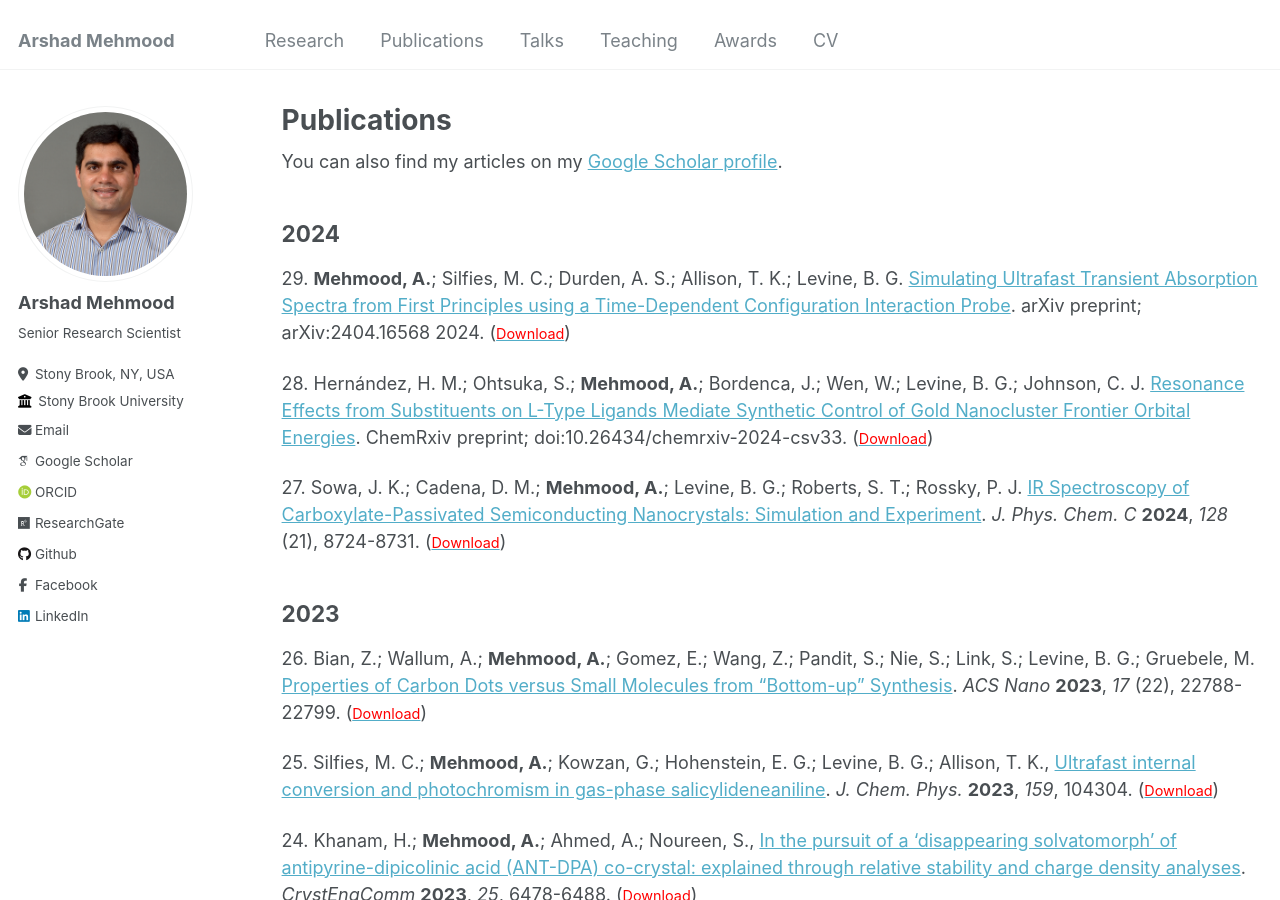
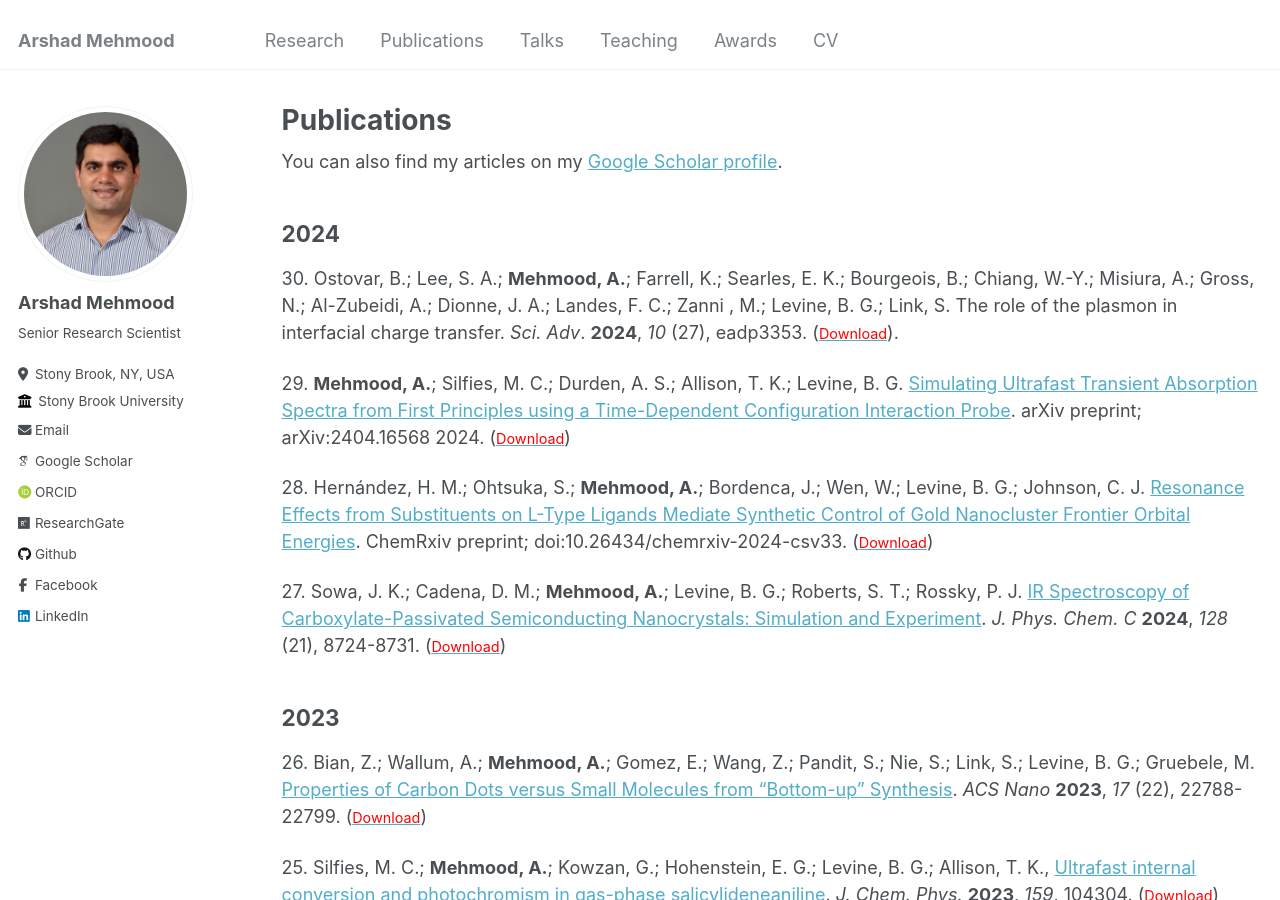
Before and after one commit to arshadmehmood118/arshadmehmood118.github.io, a Jekyll site: the page built from _pages/publications.md, in a window 1280 px wide and 900 px high. Built offline with Jekyll 4.4.1, drawn with Linux system fonts in a browser that asks for light colours; some web fonts are replaced.

Commit message:
Update publications.md

```diff
--- a/_pages/publications.md
+++ b/_pages/publications.md
@@ -11,6 +11,8 @@ author_profile: true
 
 2024
 ------
+30\. Ostovar, B.; Lee, S. A.; **Mehmood, A.**; Farrell, K.; Searles, E. K.; Bourgeois, B.; Chiang, W.-Y.; Misiura, A.; Gross, N.; Al-Zubeidi, A.; Dionne, J. A.; Landes, F. C.; Zanni , M.; Levine, B. G.; Link, S.  The role of the plasmon in interfacial charge transfer. _Sci. Adv_. **2024**, _10_ (27), eadp3353. ([<span style="color:red; font-size:0.8em;">Download</span>](http://arshadmehmood118.github.io/files/paper30.pdf)).
+
 29\. **Mehmood, A.**; Silfies, M. C.; Durden, A. S.; Allison, T. K.; Levine, B. G. [Simulating Ultrafast Transient Absorption Spectra from First Principles using a Time-Dependent Configuration Interaction Probe](
 https://doi.org/10.48550/arXiv.2404.16568). arXiv preprint; arXiv:2404.16568 2024. ([<span style="color:red; font-size:0.8em;">Download</span>](http://arshadmehmood118.github.io/files/paper29.pdf))
 
```
